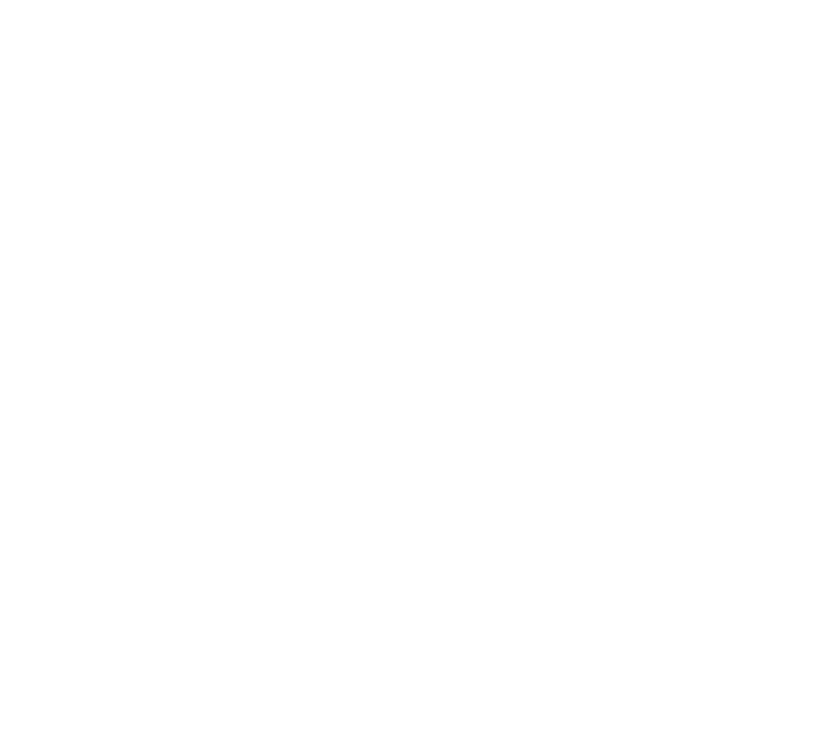
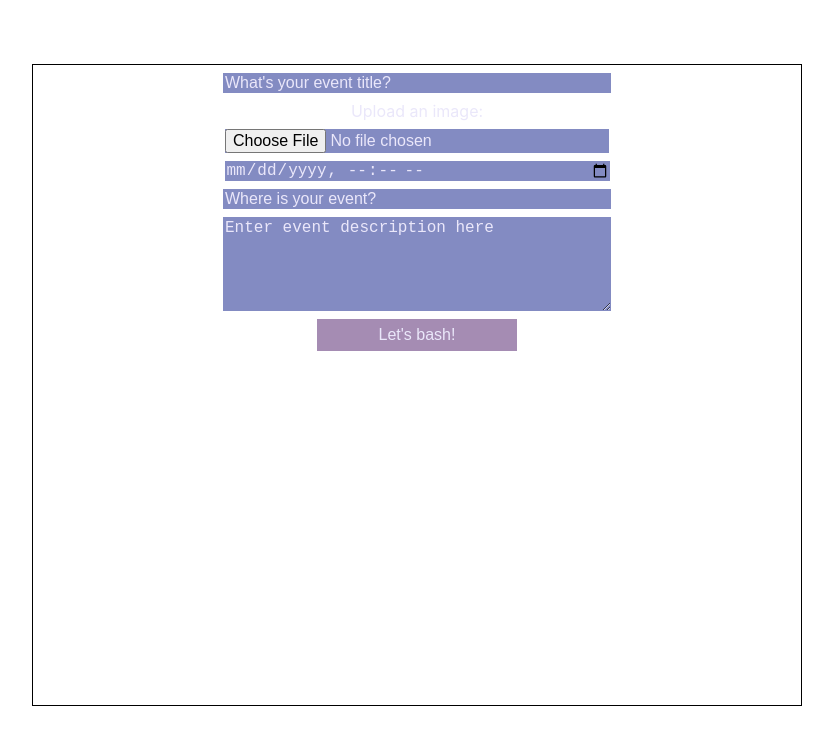
Before and after one commit to bruno-rossi/phase-4-final-project-binary-bash, a React (Create React App) app in the folder binary-bash/client/: page /create-event in a window 1280 px wide. Shown: the top 744 px of the page, without its empty margins (223-1056 px from the left). Built offline with nearby package versions, Linux system fonts and the light colour scheme.

Commit message:
Added create event form functionality and simple styles

```diff
--- a/binary-bash/client/db.json
+++ b/binary-bash/client/db.json
@@ -4,6 +4,7 @@
       "id": 1,
       "title": "Housewarming party",
       "image": "https://i.pinimg.com/236x/d8/57/8a/d8578a7c90c9944169a16241ca3920d5.jpg",
+      "location": "My house",
       "description": "Lorem ipsum dolor sit amet, consectetur adipiscing elit, sed do eiusmod tempor incididunt ut labore et dolore magna aliqua.",
       "date_time": "January 2"
     },
@@ -11,14 +12,32 @@
       "id": 2,
       "title": "Birthday party",
       "image": "https://images.ctfassets.net/sfnkq8lmu5d7/5s1kya8JDQapExFKfM8ahI/20f07aaace35649eefb27022a2f13556/2021_0517-catGotchaDay-AdobeStock_235571404.jpg?w=1000&h=750&fl=progressive&q=70&fm=jpg",
+      "location": "My house",
       "description": "Lorem ipsum dolor sit amet, consectetur adipiscing elit, sed do eiusmod tempor incididunt ut labore et dolore magna aliqua.",
       "date_time": "February 3"
+    },
+    {
+      "title": "My party",
+      "image": "https://media.istockphoto.com/id/955853964/photo/cut-siamese-party-cat-wearing-birthday-hat.jpg?s=1024x1024&w=is&k=20&c=zmfZlyvnnKXfXG8A0fEqc8fnUh6Wig6E8Hpln7TnSEw=",
+      "location": "My house",
+      "description": "Test",
+      "date_time": "2024-02-10T14:44",
+      "id": 3
     }
   ],
   "users": [
-      {"id": 1, "username": "miguelvasquez"},
-      {"id": 2, "username": "brunorossi"},
-      {"id": 3, "username": "bencavins"}
+    {
+      "id": 1,
+      "username": "miguelvasquez"
+    },
+    {
+      "id": 2,
+      "username": "brunorossi"
+    },
+    {
+      "id": 3,
+      "username": "bencavins"
+    }
   ],
   "event_users": [
     {
@@ -46,7 +65,6 @@
       "user_id": 2,
       "type": "host"
     },
-
     {
       "event_id": 2,
       "user_id": 3,
--- /dev/null
+++ b/binary-bash/client/src/components/EventForm.css
@@ -0,0 +1,31 @@
+form {
+    border: 1px solid;
+    margin: 5% auto;
+    width: 60%;
+    height: 80vh;
+
+
+}
+
+label, input, textarea {
+    color: #EAE7FA;
+    width: 50%;
+    font-size: 16px;
+    display: block;
+    margin: 0.5rem auto;
+    border: none;
+}
+
+input, textarea {
+    background-color: #838BC2;
+}
+
+::placeholder {
+    color: #EAE7FA;
+}
+
+input[type="submit"] {
+    background-color: #A58CB3;
+    width: 200px;
+    line-height: 30px;
+}
--- a/binary-bash/client/src/components/EventForm.js
+++ b/binary-bash/client/src/components/EventForm.js
@@ -1,5 +1,91 @@
+import "./EventForm.css"
+import { useState } from "react";
+
 function EventForm() {
 
+    const [ eventTitle, setEventTitle ] = useState("")
+    const [ eventImage, setEventImage ] = useState("")
+    const [ eventDate, setEventDate ] = useState("")
+    const [ eventLocation, setEventLocation ] = useState("")
+    const [ eventDescription, setEventDescription ] = useState("")
+
+    function handleSubmit(event) {
+        event.preventDefault();
+
+        const new_event = {
+            title: eventTitle,
+            image: eventImage,
+            location: eventLocation,
+            description: eventDescription,
+            date_time: eventDate
+        }
+
+        fetch("http://localhost:3000/events", {
+            method: "POST",
+            headers: {
+                "Accept": "application/json",
+                "Content-Type": "application/json"
+            },
+            body: JSON.stringify(new_event)
+        })
+        .then(res => res.json())
+        // .then(data => setStores([...stores, data]))
+        .then(() => {
+            setEventTitle("");
+            setEventDate("");
+            setEventLocation("");
+            setEventDescription("");
+        })
+    }
+
+    return (
+        <div>
+            <form id="create-event-form" onSubmit={handleSubmit}>
+                <input
+                    type="text"
+                    class="new-event-inputs"
+                    name="new-event-title"
+                    placeholder="What's your event title?"
+                    onChange={event => {setEventTitle(event.target.value)}}
+                    value={eventTitle}>
+                </input>
+                <label for="new-event-image">Upload an image:</label>
+                <input
+                    type="file"
+                    class="new-event-inputs"
+                    name="new-event-image"
+                    accept="image/png, image/jpeg">
+                </input>
+                {/* <label for="new-event-date">When is your event?</label> */}
+                <input
+                    class="new-event-inputs"
+                    name="new-event-date"
+                    type="datetime-local"
+                    onChange={event => {setEventDate(event.target.value)}}
+                    value={eventDate}>
+                </input>
+                {/* <label for="new-event-date"></label> */}
+                <input
+                    class="new-event-inputs"
+                    name="new-event-location"
+                    type="text"
+                    onChange={event => {setEventLocation(event.target.value)}}
+                    placeholder="Where is your event?"
+                    value={eventLocation}>
+                </input>
+                <textarea
+                    class="new-event-inputs"
+                    name="new-event-description"
+                    placeholder="Enter event description here"
+                    cols="50"
+                    rows="5"
+                    onChange={event => {setEventDescription(event.target.value)}}
+                    value={eventDescription}>
+                </textarea>
+                <input type="submit" value="Let's bash!"></input>
+            </form>
+        </div>
+    )
 };
 
 export default EventForm;
--- a/binary-bash/client/src/pages/CreateEvent.js
+++ b/binary-bash/client/src/pages/CreateEvent.js
@@ -1,5 +1,12 @@
+import EventForm from "../components/EventForm";
+
 function CreateEvent() {
 
+    return (
+        <>
+            <EventForm></EventForm>
+        </>
+    )
 };
 
 export default CreateEvent;
```
Lines whose indentation alone changed are shown as unchanged.
